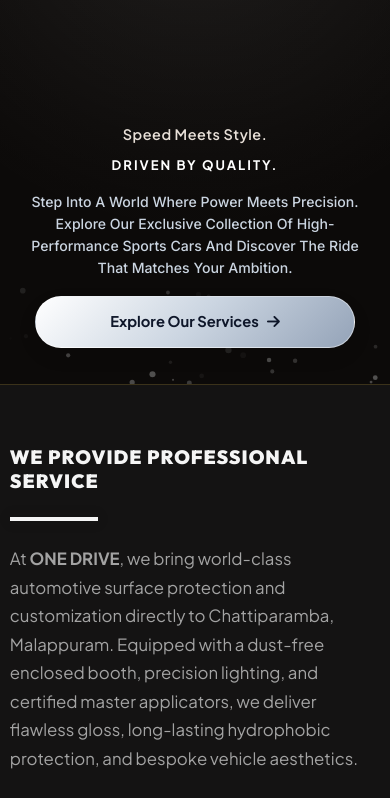
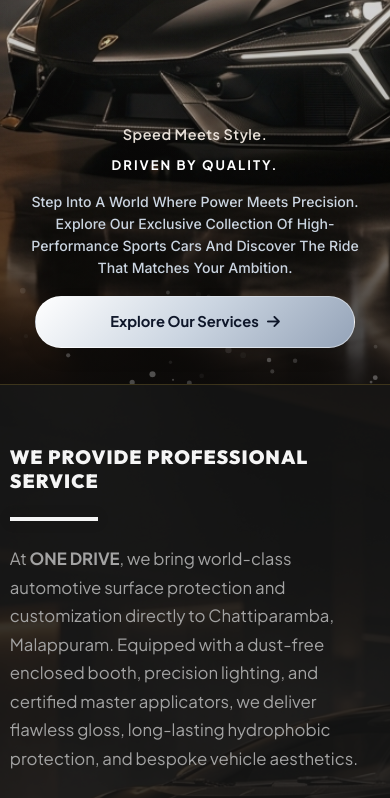
Before and after one commit to mohammedzain-bot/onedrive, a website: page index.html in a window 390 px wide. Shown: the part 460-1258 px from the top of the page. Drawn offline with Linux system fonts and the light colour scheme.

Commit message:
fix: restore background car image

```diff
--- a/css/styles.css
+++ b/css/styles.css
@@ -47,6 +47,8 @@ html {
 body {
   overflow-x: hidden;
   line-height: 1.6;
+  background: url('../assets/lamborghini_revuelto.jpg') no-repeat center center fixed;
+  background-size: cover;
   background-color: #0c0a09;
 }
 
@@ -1403,11 +1405,6 @@ body {
 
 /* ── Mobile: max-width 768px — Single column layout ── */
 @media (max-width: 768px) {
-  /* Remove the body background car image on mobile */
-  body {
-    background-image: none;
-    background-color: #0c0a09;
-  }
 
   /* ── Header ── */
   .header.desert-header { padding: 14px 0; }
@@ -1450,14 +1447,13 @@ body {
   /* Brand logo */
   .brand-image-logo { height: 48px; }
 
-  /* ── Hero Section: Single column, solid dark background ── */
+  /* ── Hero Section: Single column, natural document flow ── */
   .hero-desert-section {
     height: auto;
     min-height: 100dvh;
     display: flex;
     flex-direction: column;
     overflow: hidden;
-    background: #0c0a09; /* Cover the body background car image */
   }
 
   /* On mobile, the layout container becomes a vertical flex column
```
